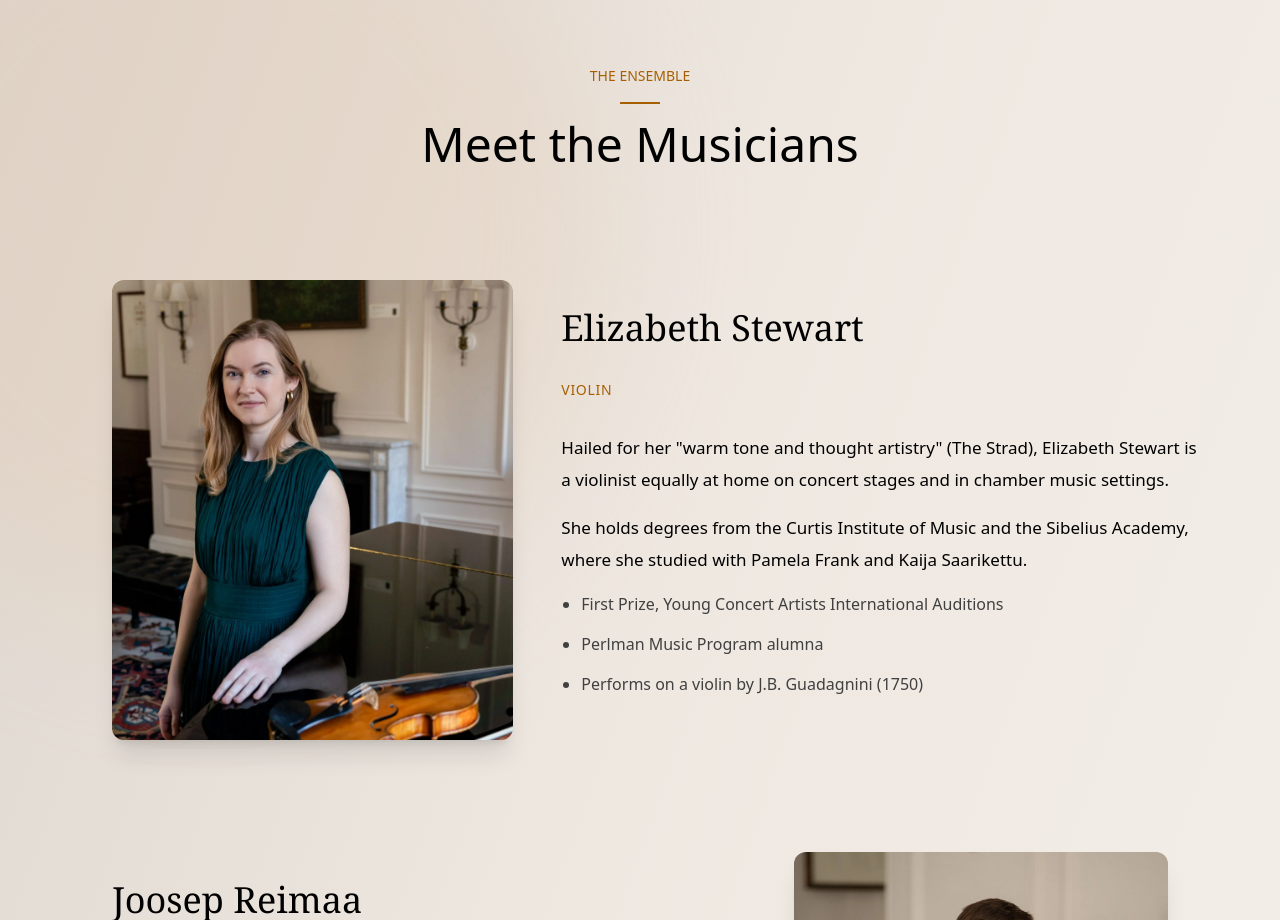
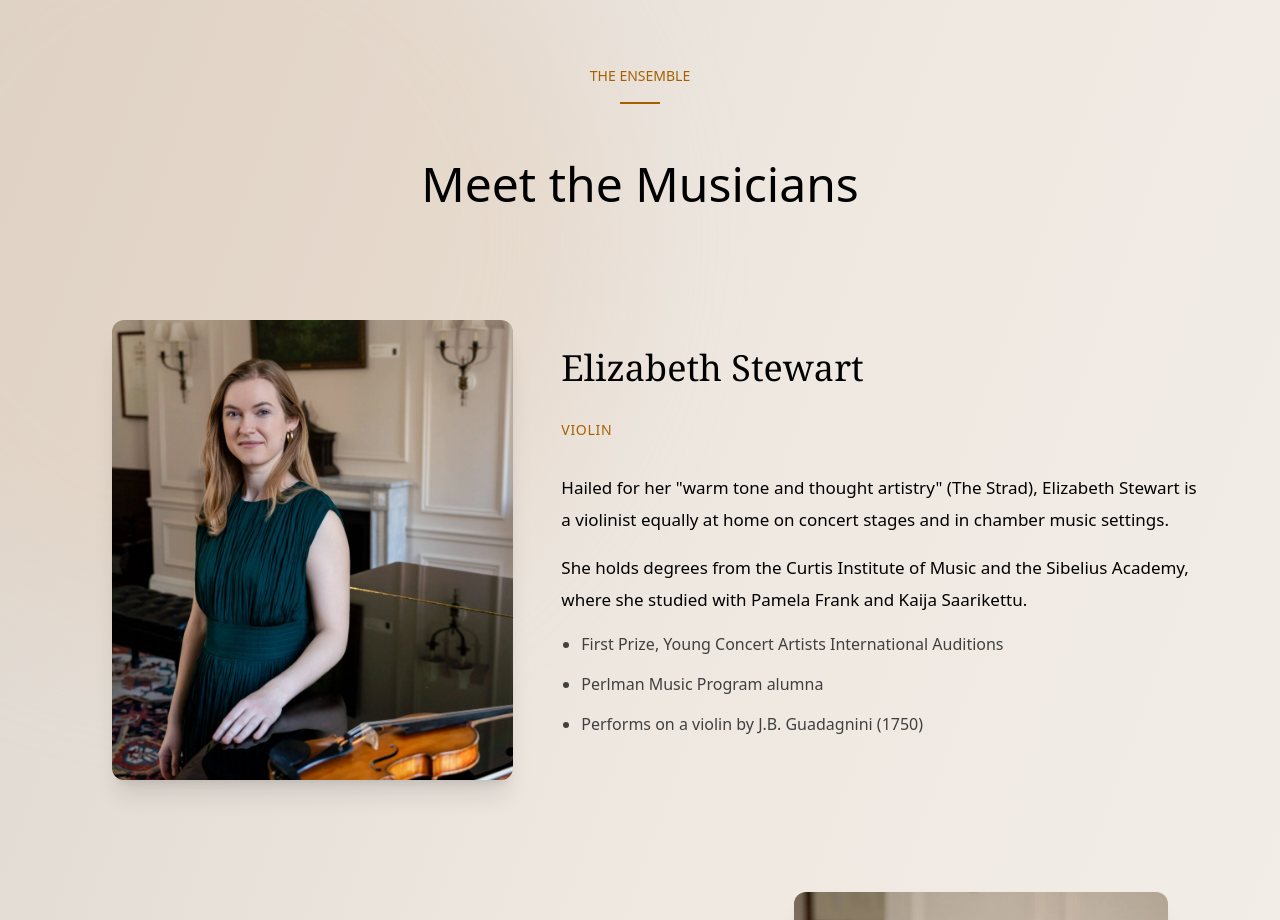
Before and after one commit to Nestortheo/quartet-frontend, a React (Vite) app: page /about in a window 1280 px wide. Shown: the part 1060-1980 px from the top of the page. Built offline with nearby package versions, Linux system fonts and the light colour scheme.

Commit message:
margin top change on About

```diff
--- a/src/pages/AboutRemake.jsx
+++ b/src/pages/AboutRemake.jsx
@@ -270,7 +270,7 @@ export default function AboutRemake(){
 
                 <h2 className='text-sm text-yellow-700'>THE ENSEMBLE</h2>
                 <div className='w-10 h-px border border-yellow-700'/>
-                <p className='text-5xl '>Meet the Musicians</p>
+                <p className='text-5xl text-center mt-10'>Meet the Musicians</p>
 
 
                 {ensemble.map((musician) => (
```
